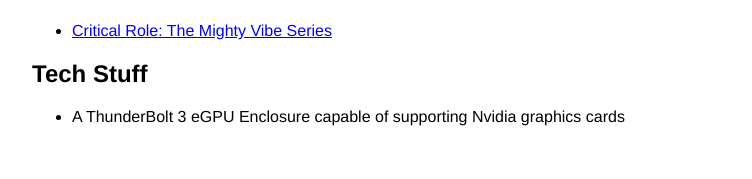
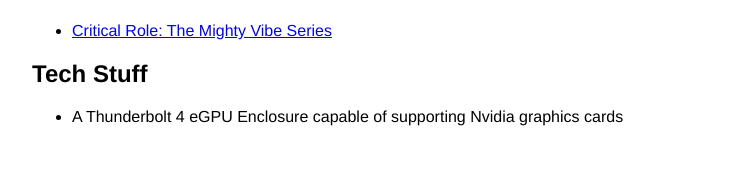
Before and after one commit to prplecake/jrgnsn.net, a Jekyll site: the page built from wishlist.md, in a window 1280 px wide. Shown: the part 1310-1489 px from the top of the page, without its empty margins (258-1010 px from the left). Built offline with Jekyll 4.4.1, drawn with Linux system fonts in a browser that asks for light colours; a script that is not in the unit is left out.

Commit message:
Update wishlist

```diff
--- a/wishlist.md
+++ b/wishlist.md
@@ -68,5 +68,5 @@
 * [Critical Role: The Mighty Vibe Series](https://shop.critrole.com/products/critical-role-the-mighty-vibe-series-caduceus1000-piece-jigsaw-puzzle)
 
 ## Tech Stuff
-* A ThunderBolt 3 eGPU Enclosure capable of supporting Nvidia graphics
+* A Thunderbolt 4 eGPU Enclosure capable of supporting Nvidia graphics
 cards
```
